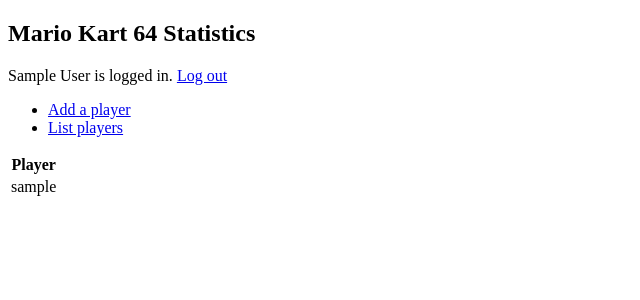
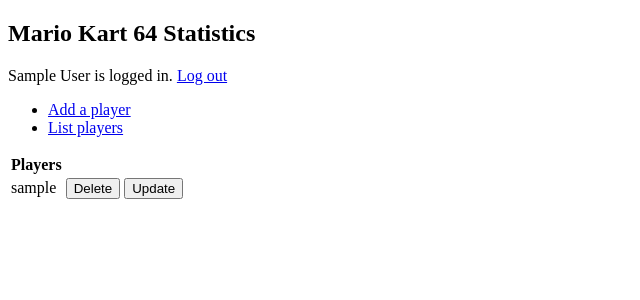
Before and after one commit to saarasat/mariokart-stats, a Flask app: page /players in a window 1280 px wide. Shown: the top 300 px of the page, without its empty margins (0-640 px from the left). Run offline with Flask 2, Linux system fonts and the light colour scheme; a user stored in the database is signed in; tables that the repository leaves empty hold one stand-in row (values such as "Sample post").

Commit message:
Part 3: added player deletion and update

```diff
--- a/application/auth/forms.py
+++ b/application/auth/forms.py
@@ -9,9 +9,9 @@ class LoginForm(FlaskForm):
         csrf = False
 
 class UserForm(FlaskForm):
-    name = StringField("Name")
-    username = StringField("Username")
-    password = PasswordField("Password")
+    name = StringField("Name", [validators.Length(min=3)])
+    username = StringField("Username", [validators.Length(min=3)])
+    password = PasswordField("Password", [validators.Length(min=6)])
 
     class Meta:
         csfr = False
--- a/application/auth/views.py
+++ b/application/auth/views.py
@@ -27,10 +27,12 @@ def create_user():
         return render_template("auth/userform.html", form = UserForm())
 
     form = UserForm(request.form)
-    print(form)
+
+    if not form.validate():
+        return render_template("auth/userform.html", form = UserForm())
 
     u = User(name=form.name.data, username=form.username.data, password=form.password.data)
-    print(u)
+
     db.session().add(u)
     db.session().commit()
 
--- a/application/players/forms.py
+++ b/application/players/forms.py
@@ -4,5 +4,6 @@ from wtforms import StringField, validators
 class PlayerForm(FlaskForm):
     handle = StringField("Player handle", [validators.Length(min=2)])
 
+
     class Meta:
         csrf = False
--- a/application/players/models.py
+++ b/application/players/models.py
@@ -3,7 +3,7 @@ from application import db
 class Player(db.Model):
     id = db.Column(db.Integer, primary_key=True)
 
-    handle = db.Column(db.String(160), nullable=True)
+    handle = db.Column(db.String(160), nullable=False)
 
     account_id = db.Column(db.Integer, db.ForeignKey('account.id'), nullable=False)
 
--- a/application/players/views.py
+++ b/application/players/views.py
@@ -31,3 +31,23 @@ def players_create():
     db.session().commit()
 
     return redirect(url_for("players_index"))
+
+@app.route("/delete_player/<int:id>", methods=["POST"])
+@login_required
+def players_deleteone(id):
+    Player.query.filter_by(id=id).delete()
+    db.session.commit()
+
+    return redirect(url_for("players_index"))
+
+@app.route("/update_player/<int:id>", methods=["GET","POST"])
+@login_required
+def players_updateone(id):
+    player = Player.query.get(id)
+    if request.method == "GET":
+        return render_template("players/update.html", form = PlayerForm(), id=id, handle=player.handle)
+    form = PlayerForm(request.form)
+    player.handle = form.handle.data
+    db.session.commit()
+
+    return redirect(url_for("players_index"))
--- a/application/templates/players/list.html
+++ b/application/templates/players/list.html
@@ -3,11 +3,21 @@
 {% block body %}
   <table>
     <tr>
-      <th>Player</th>
+      <th>Players</th>
     </tr>
     {% for player in players %}
     <tr>
       <td>{{ player.handle }}</td>
+      <td>
+        <form action="{{url_for('players_deleteone', id=player.id)}}" method="POST">
+          <input type="submit" value="Delete" >
+        </form>
+      </td>
+      <td>
+        <form action="{{url_for('players_updateone', id=player.id)}}" method="GET">
+          <input type="submit" value="Update" >
+        </form>
+      </td>
     </tr>
     {% endfor %}
   </table>
--- a/application/templates/players/new.html
+++ b/application/templates/players/new.html
@@ -5,7 +5,7 @@
   <table>
     <tr>
       <td>
-        {{ form.handle.lable }}
+        {{ form.handle.label }}
       </td>
       <td>
         {{ form.handle }}
--- a/run.py
+++ b/run.py
@@ -2,3 +2,5 @@ from application import app
 
 if __name__ == '__main__':
 	app.run(debug=True)
+
+sys.dont_write_bytecode = True
```
Also changed, not shown: application/character/forms.py (added, +9 -0 lines), application/templates/players/update.html (added, +37 -0 lines), application/character/models.py (added), application/character/views.py (added), 5 other files.
